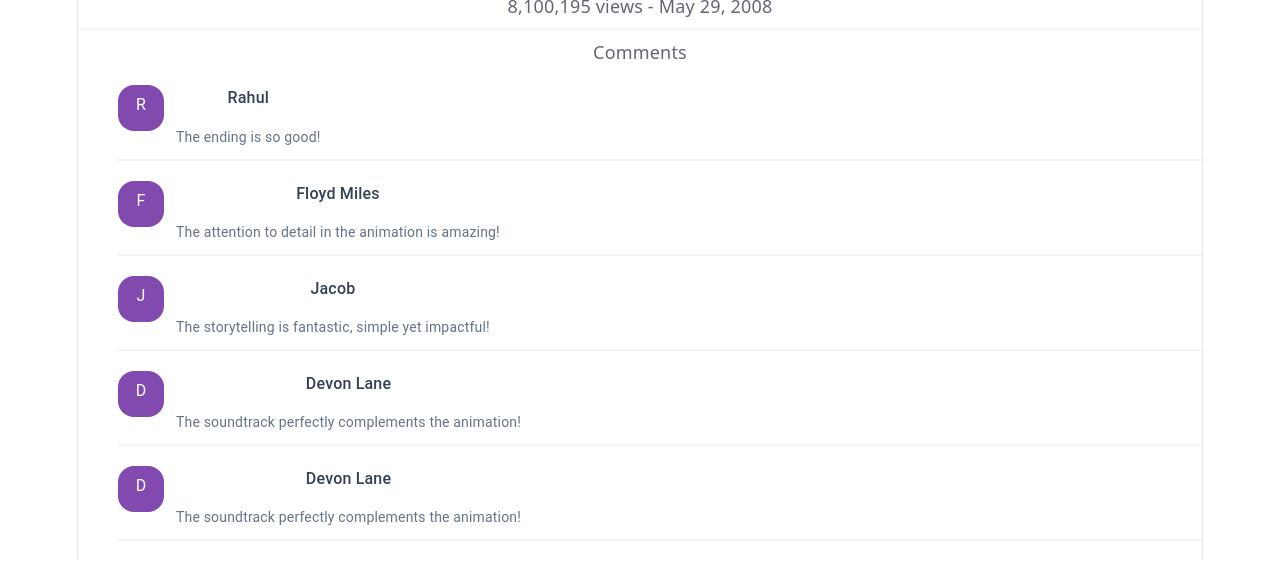
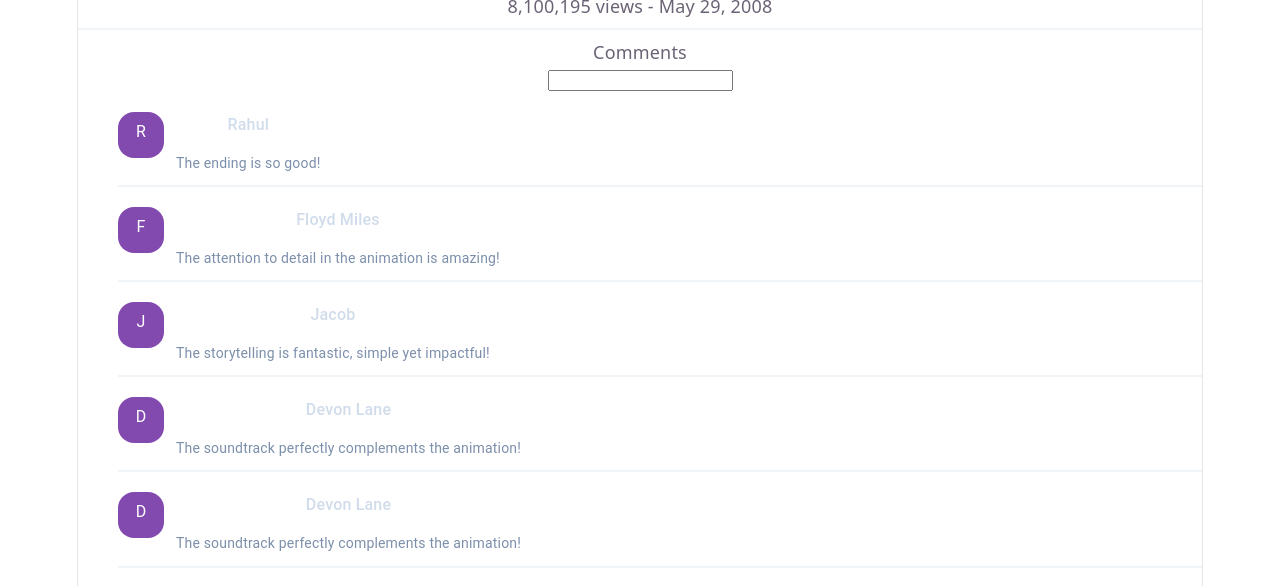
Before and after one commit to Varshitha596/React.jsx, a React (Vite) app: page / in a window 1280 px wide. Shown: the part 971-1557 px from the top of the page. Before the commit the page ends 1530 px from the top, so only its background shows below. Built offline with nearby package versions, Linux system fonts and the light colour scheme.

Commit message:
comments

```diff
--- a/src/App.jsx
+++ b/src/App.jsx
@@ -1,5 +1,5 @@
 import CommentItem from "./component/UserProfile";
-
+import {useState} from 'react'
 import "./App.css";
 
 const commentsList = [
@@ -31,6 +31,11 @@ const commentsList = [
 ];
 
 const App = () => {
+  const[searchInput,setSearchInput]=useState('')
+  const onChangeSearchInput= (event)=>{
+setSearchInput(event.target.value)
+  }
+  console.log(searchInput)
   return (
     <div className="main-container">
       <div className="header-container">
@@ -56,6 +61,8 @@ const App = () => {
       <div className="comments-container">
         <div className="comments-header">
           <p className="comments-title">Comments</p>
+          <input type="search" className="search-input" onChange={onChangeSearchInput}
+          value={searchInput}/>
         </div>
         <ul className="comments-list">
           {commentsList.map((eachComment) => (
--- a/src/component/UserProfile/index.css
+++ b/src/component/UserProfile/index.css
@@ -26,15 +26,15 @@
 }
 
 .name-text {
-  color: #334155;
+  color: #d1dceb;
   font-family: 'Roboto';
   font-size: 16px;
   font-weight: 500;
-  margin: 0px;
+  margin-left: 0px;
 }
 
 .comment-text {
-  color: #64748b;
+  color: #7c8fab;
   font-family: 'Roboto';
   font-size: 14px;
   margin-top: 12px;
```
